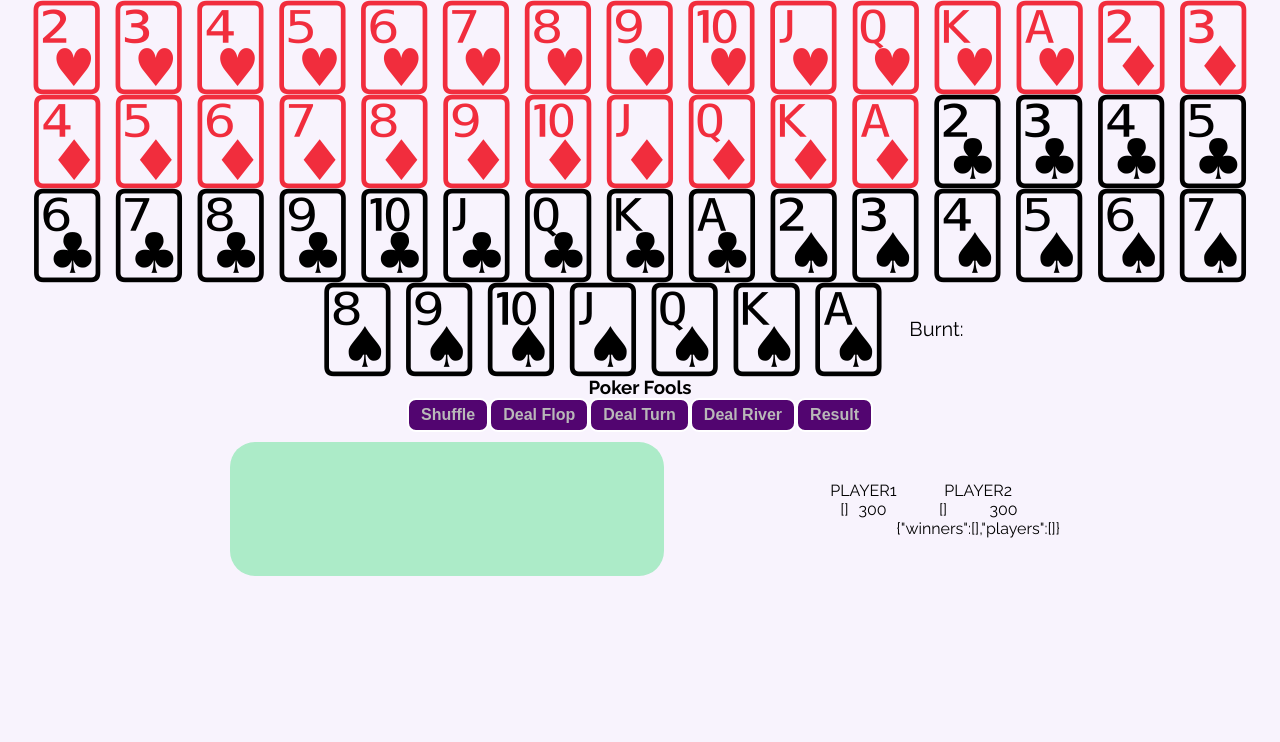
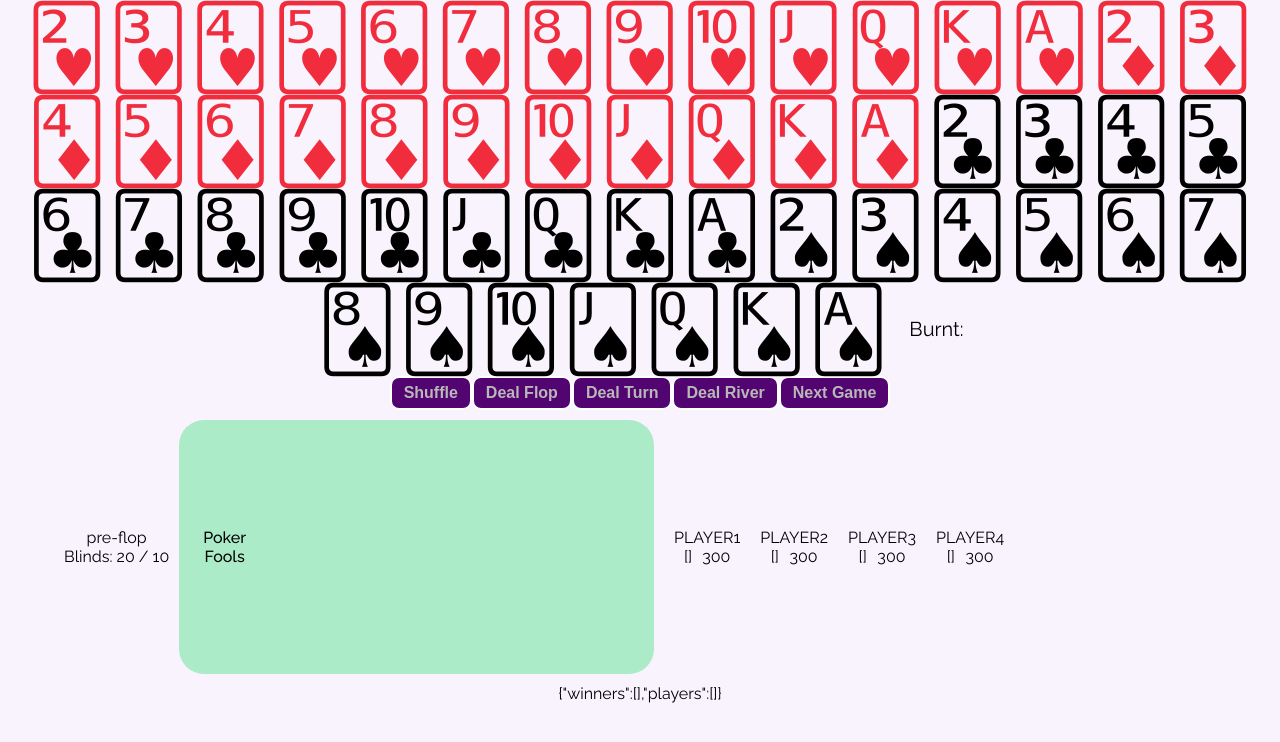
Before and after one commit to andrewneilclarke/poker-fools-react, a React (Create React App) app: page / in a window 1280 px wide. Shown: the top 742 px of the page. Built offline with nearby package versions, Linux system fonts and the light colour scheme.

Commit message:
added game reset

```diff
--- a/src/App.css
+++ b/src/App.css
@@ -32,26 +32,32 @@ button:hover {
 .table {
   font-size: 100px;
   margin: 10px;
-  width: 420px;
-  height: 120px;
+  width: 40%;
+  height: 240px;
   position: relative;
   background-color: rgb(172, 235, 200);
   border-radius: 25px;
   padding: 7px;
   display: grid;
-  grid-template-columns: 1fr 1fr 1fr 1fr 1fr;
-  gap: 20px;
+  grid-template-columns: 1fr 1fr 1fr 1fr 1fr 1fr;
+  align-items: center;
+  /* gap: 20px; */
+}
+.table p {
+  font-size: 1rem;
+  font-weight: 500;
+  align-self: center;
 }
 
 .players {
   display: flex;
-  flex-direction: row;
-  justify-content: space-around;
+  justify-content: space-around
 }
-.player1, .player2 {
+.player1, .player2, .player3, .player4 {
   display: flex;
   flex-direction: column;
   align-items: center;
+  margin: 10px;
 }
 .player-details {
   font-size: medium;
@@ -75,7 +81,7 @@ button:hover {
 
 .table-and-players {
   display: flex;
-  justify-content: space-evenly;
+  justify-content: flex-start;
   align-items: center;
   flex-direction: row;
   width: 90vw;
--- a/src/App.js
+++ b/src/App.js
@@ -2,6 +2,7 @@ import { useState, useEffect } from 'react';
 import './App.css';
 import Card from './components/Card';
 import { Deck, shuffle } from './Deck'
+import { gameStage } from './GameStages';
 
 const cardNames = Object.keys(Deck).slice(0, 52)
 const cardFaces = Object.values(Deck).slice(0, 52)
@@ -12,6 +13,10 @@ function App() {
   const [cards, setCards] = useState([])
   const [player1, setPlayer1] = useState({ cards: [], stack: 300, name: 'player1', dealer: true })
   const [player2, setPlayer2] = useState({ cards: [], stack: 300, name: 'player2', dealer: false })
+  const [player3, setPlayer3] = useState({ cards: [], stack: 300, name: 'player3', dealer: false })
+  const [player4, setPlayer4] = useState({ cards: [], stack: 300, name: 'player4', dealer: false })
+  const [noOfPlayers, setNoOfPlayers] = useState(4)
+  const [bigBlind, setBigBlind] = useState(20)
   const [table, setTable] = useState([])
   const [burnt, setBurnt] = useState([])
   const [gameOver, setGameOver] = useState(null)
@@ -21,6 +26,9 @@ function App() {
     winners: [],
     players: [],
   });
+  const smallBlind = bigBlind / 2
+
+  const currentGameStage = gameStage[0]
 
   const getCardFace = (card) => Deck[card]
 
@@ -34,20 +42,23 @@ function App() {
   const shuffleandSet = () => {
     const shuffed = shuffle(liveDeck)
     setLiveDeck(shuffed)
-    console.log(liveDeck)
   }
 
   const dealFlop = (deck, table, player1, player2) => {
     player1.cards.push(liveDeck.pop())
     player2.cards.push(liveDeck.pop())
+    player3.cards.push(liveDeck.pop())
+    player4.cards.push(liveDeck.pop())
     player1.cards.push(liveDeck.pop())
     player2.cards.push(liveDeck.pop())
+    player3.cards.push(liveDeck.pop())
+    player4.cards.push(liveDeck.pop())
     table.push(liveDeck.pop())
     table.push(liveDeck.pop())
     table.push(liveDeck.pop())
     setLiveDeck([...liveDeck])
     setGameOver(false)
-    return liveDeck, player1, player2
+    return liveDeck, player1, player2, player3, player4
   }
 
   const dealTurn = (deck, table, burnt, player1, player2) => {
@@ -55,7 +66,7 @@ function App() {
     table.push(liveDeck.pop())
     setLiveDeck([...liveDeck])
     setGameOver(false)
-    return liveDeck, player1, player2, burnt
+    return liveDeck, player1, player2, player3, player4, burnt
   }
 
   const dealRiver = (deck, table, burnt, player1, player2) => {
@@ -63,34 +74,47 @@ function App() {
     table.push(liveDeck.pop())
     setLiveDeck([...liveDeck])
     setGameOver(false)
-    return liveDeck, player1, player2, burnt
+    return liveDeck, player1, player2, player3, player4, burnt
   }
 
   const getResult = async () => {
-    const r = await fetchRankingResult
-    setGameResult(r)
+    // const r = await fetchRankingResult
+    // setGameResult(r)
   }
 
   const fetchRankingResult = async () => {
-    const finaltable = table.join(',')
+    // TO IMPLEMENT
+    // const finaltable = table.join(',')
     // console.log(table)
-    let players = [player1, player2]
-    players = [players.map((p) => `&pc[]=${p.cards.join(',')}`).join('')]
-    console.log('table: ', table, 'players', players)
+    // let players = [player1, player2, player3, player4]
+    // players = [players.map((p) => `&pc[]=${p.cards.join(',')}`).join('')]
+    // console.log('table: ', table, 'players', players)
 
     // const table = game.table.join(',');
 
     // table:  9H,3S,2D,8C,2C players:  &pc[]=QS,QH&pc[]=7D,7H&pc[]=JD,AH
     // const players = game.players.map((p) => `&pc[]=${p.hand.join(',')}`).join('');
-    let url = `https://api.pokerapi.dev/v1/winner/texas_holdem?cc=${finaltable}${players}`;
+
+    // let url = `https://api.pokerapi.dev/v1/winner/texas_holdem?cc=${finaltable}${players}`;
     // let url =
     //   'https://api.pokerapi.dev/v1/winner/texas_holdem?cc=AC,KD,QH,JS,7C&pc[]=10S,8C&pc[]=3S,2C&pc[]=QS,JH';
-    const res = await fetch(url);
+    // const res = await fetch(url);
     // console.log(res.json())
-    return res.json();
+    // return res.json();
   };
 
   // const equalHand = (p: Player) => (r: Result) => r.cards === p.hand.join(',');
+
+  const nextGame = () => {
+    setTable([])
+    setBurnt([])
+    setPlayer1({ ...player1, cards: [] })
+    setPlayer2({ ...player2, cards: [] })
+    setPlayer3({ ...player3, cards: [] })
+    setPlayer4({ ...player4, cards: [] })
+    setLiveDeck([...cardNames])
+    // shuffleandSet()
+  }
 
   return (
     <div className="App">
@@ -111,24 +135,29 @@ function App() {
         </div>
       </div>
 
-      <h3>Poker Fools</h3>
       <div className="buttons">
         <button onClick={shuffleandSet}>Shuffle</button>
         <button onClick={() => dealFlop(liveDeck, table, player1, player2)}>Deal Flop</button>
         <button onClick={() => dealTurn(liveDeck, table, burnt, player1, player2)}>Deal Turn</button>
         <button onClick={() => dealRiver(liveDeck, table, burnt, player1, player2)}>Deal River</button>
-        <button onClick={fetchRankingResult}>Result</button>
+        <button onClick={nextGame}>Next Game</button>
+        {/* <button onClick={fetchRankingResult}>Result</button> */}
       </div>
       <div className="table-and-players">
+        <div className="game-info">
+          {currentGameStage}
+          <p>Blinds: {`${bigBlind} / ${smallBlind}`}</p>
+        </div>
         <div className="table">
           {!gameOver && table.map(card => (
             <Card key={card} card={card} getCardFace={getCardFace} cardBack={cardBack} flipped={flipped} setFlipped={setFlipped} />
           ))}
+          <p>Poker Fools</p>
         </div>
+
         <div className="players">
           <div className="player1">
             <p>{player1.name.toUpperCase()} {player1.dealer && player1.cards.length === 2 && 'D'} </p>
-
             <div className="cards">
               {player1.cards.map(card => (
                 <Card key={card} card={card} getCardFace={getCardFace} cardBack={cardBack} flipped={flipped} setFlipped={setFlipped} />))
@@ -140,6 +169,7 @@ function App() {
               <p>{JSON.stringify(player1.stack)}</p>
             </div>
           </div>
+
           <div className="player2">
             <p>{player2.name.toUpperCase()} {player2.dealer && player2.cards.length === 2 && 'D'} </p>
             <div className="cards">
@@ -154,11 +184,42 @@ function App() {
               <p>{JSON.stringify(player2.cards)}</p>
               <p>{JSON.stringify(player2.stack)}</p>
             </div>
-            {gameResult && <p>{JSON.stringify(gameResult)}</p>}
           </div>
+
+
+
+          <div className="player3">
+            <p>{player3.name.toUpperCase()} {player3.dealer && player3.cards.length === 2 && 'D'} </p>
+            <div className="cards">
+              {player3.cards.map(card => (
+                <Card key={card} card={card} getCardFace={getCardFace} cardBack={cardBack} flipped={flipped} setFlipped={setFlipped} />))
+              }
+            </div>
+
+            <div className="player-details">
+              <p>{JSON.stringify(player3.cards)}</p>
+              <p>{JSON.stringify(player3.stack)}</p>
+            </div>
+          </div>
+          <div className="player4">
+            <p>{player4.name.toUpperCase()} {player4.dealer && player4.cards.length === 2 && 'D'} </p>
+            <div className="cards">
+              {player4.cards.map(card => (
+                <Card key={card} card={card} getCardFace={getCardFace} cardBack={cardBack} flipped={flipped} setFlipped={setFlipped} />))
+              }
+            </div>
+
+            <div className="player-details">
+              <p>{JSON.stringify(player4.cards)}</p>
+              <p>{JSON.stringify(player4.stack)}</p>
+            </div>
+          </div>
+
         </div>
       </div>
+      {gameResult && <p>{JSON.stringify(gameResult)}</p>}
     </div>
+
   );
 }
 
--- /dev/null
+++ b/src/GameStages.js
@@ -0,0 +1,7 @@
+export const gameStage =
+{
+    0: 'pre-flop',
+    1: 'flop',
+    2: 'turn',
+    3: 'river'
+}
```
